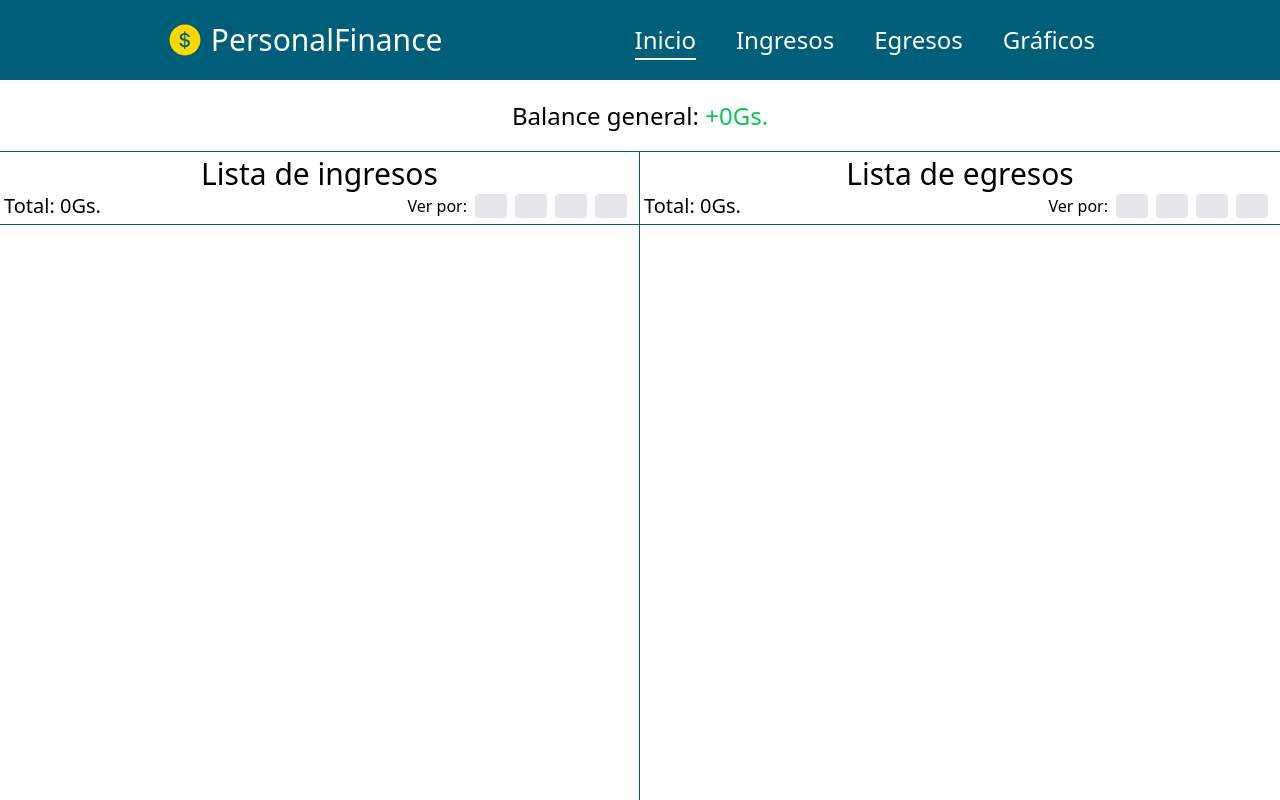
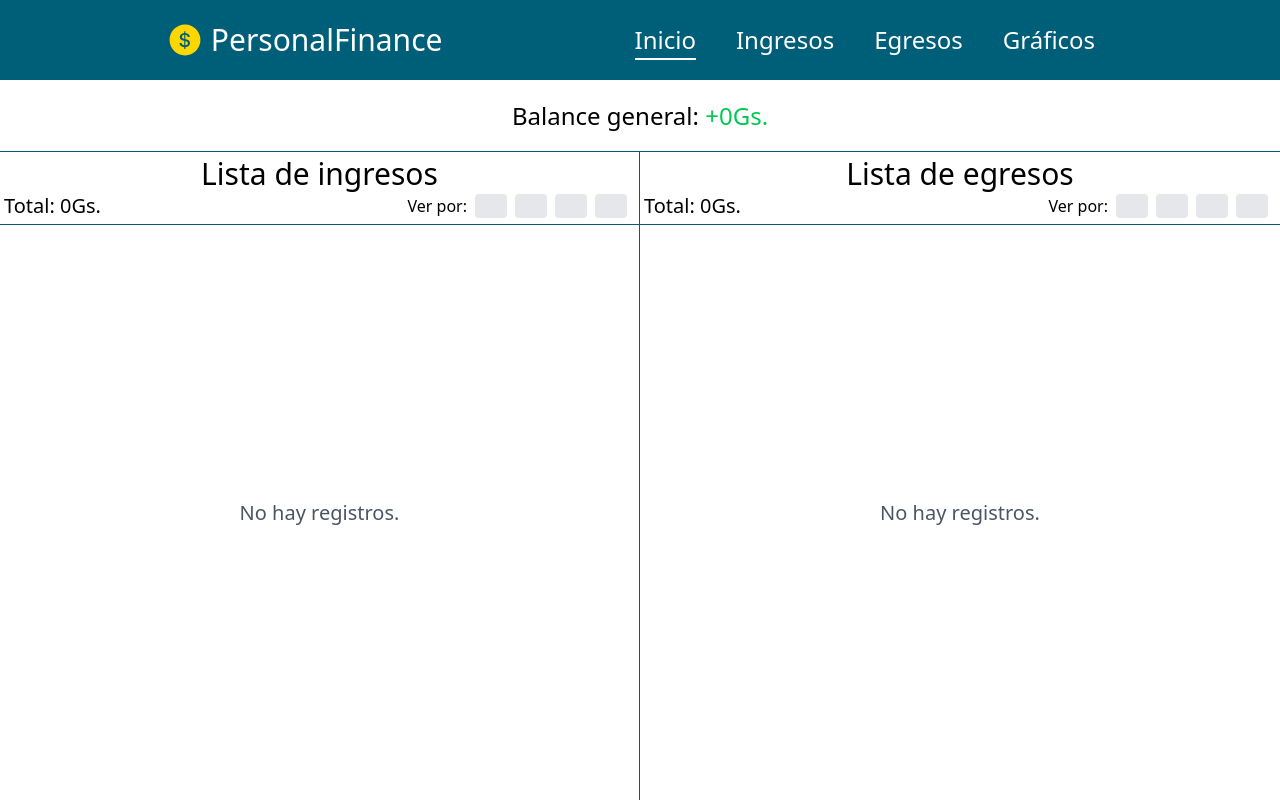
Before and after one commit to Barboza13/personal-finance, a Vue app: page / in a window 1280 px wide. Built offline with nearby package versions, Linux system fonts and the light colour scheme; some icons are missing.

Commit message:
Improved Home styles.

```diff
--- a/src/views/HomeView.vue
+++ b/src/views/HomeView.vue
@@ -139,9 +139,13 @@ onMounted(() => {
               </div>
             </div>
           </div>
-          <ul class="lg:grow h-80 w-full overflow-y-auto px-2">
+          <ul class="lg:grow h-80 w-full overflow-y-auto">
             <li
-              class="flex justify-between items-center w-full min-h-10"
+              :class="[
+                'flex justify-between items-center w-full min-h-10 px-2',
+                { 'bg-gray-200': index % 2 === 1 },
+              ]"
+              v-if="incomes.length > 0"
               v-for="(income, index) in incomes"
               :key="index"
             >
@@ -155,6 +159,9 @@ onMounted(() => {
                   <v-icon name="md-delete" fill="white" scale="1.3" />
                 </button>
               </div>
+            </li>
+            <li v-else class="flex justify-center items-center h-full text-xl text-gray-600 py-8">
+              No hay registros.
             </li>
           </ul>
         </article>
@@ -191,9 +198,13 @@ onMounted(() => {
               </div>
             </div>
           </div>
-          <ul class="lg:grow h-80 w-full overflow-y-auto px-2">
+          <ul class="lg:grow h-80 w-full overflow-y-auto">
             <li
-              class="flex justify-between items-center w-full min-h-10"
+              :class="[
+                'flex justify-between items-center w-full min-h-10 px-2',
+                { 'bg-gray-100': index % 2 === 0 },
+              ]"
+              v-if="expenses.length > 0"
               v-for="(expense, index) in expenses"
               :key="index"
             >
@@ -207,6 +218,9 @@ onMounted(() => {
                   <v-icon name="md-delete" fill="white" scale="1.3" />
                 </button>
               </div>
+            </li>
+            <li v-else class="flex justify-center items-center h-full text-xl text-gray-600 py-8">
+              No hay registros.
             </li>
           </ul>
         </article>
```
